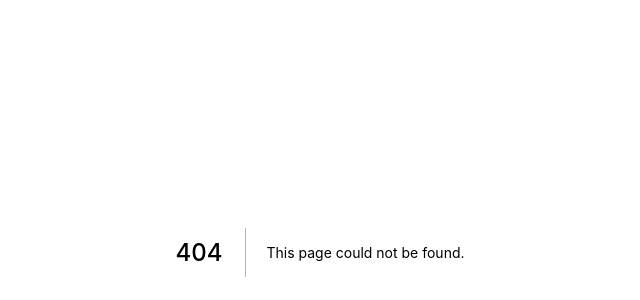
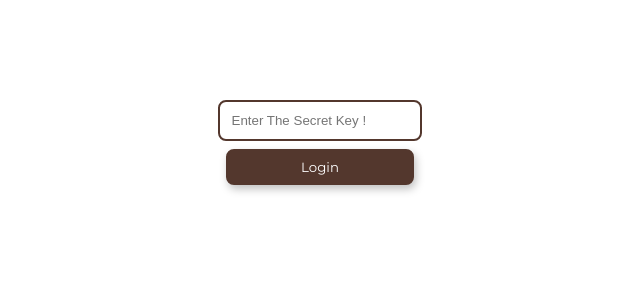
Before and after one commit to RajSolai/personal-portfolio, a Next.js app: page /adminlogin in a window 1280 px wide. Before the commit this address had no page. Shown: the part 148-448 px from the top of the page, without its empty margins (320-960 px from the left). Built offline with nearby package versions, Linux system fonts and the light colour scheme.

Commit message:
added addproject router

```diff
--- /dev/null
+++ b/pages/adminlogin/index.js
@@ -0,0 +1,34 @@
+import { useRouter } from "next/router";
+import Head from "next/head";
+import { useState } from "react";
+
+const Admin = () => {
+  const [secretKey, setSecretKey] = useState("");
+  const router = useRouter();
+  const makeLogin = () => {
+    console.log(secretKey);
+    localStorage.setItem("isLogged",true);
+    router.push("/addproject");
+  }
+  return (
+    <>
+      <Head>
+        <title>Solai Raj - Login</title>
+      </Head>
+      <div className="admin-login">
+        <div className="login-warp">
+          <div className="login-form">
+            <input
+              type="text"
+              onChange={(e) => setSecretKey(e.target.value)}
+              placeholder="Enter The Secret Key !"
+            />
+            <button type="submit" onClick={makeLogin}>Login</button>
+          </div>
+        </div>
+      </div>
+    </>
+  );
+};
+
+export default Admin;
--- a/styles/globals.css
+++ b/styles/globals.css
@@ -9,6 +9,13 @@
 .titlewrap {
   display: inline-flex;
   align-items: center;
+  font-size: 24px;
+  font-weight: bold;
+  cursor: hand;
+}
+.titlebar{
+  display: flex;
+  justify-content: space-between;
   font-size: 24px;
   font-weight: bold;
   cursor: hand;
@@ -214,6 +221,28 @@ button:hover {
   color: #764ABC;
 }
 
+.admin-login{
+  display:flex;
+  flex-direction: column;
+  justify-content: center;
+  align-items: center;
+  align-content: center;
+}
+.login-form{
+  display: flex;
+  flex-direction: column;
+}
+.login-warp{
+  margin-top: 30vh;
+}
+
+input{
+  padding: .7rem;
+  border: 2px solid var(--brown);
+  border-radius: 8px;
+  outline: none;
+}
+
 /* pixel 2 */
 @media only screen and (max-width: 411px) and (max-height: 731px) {
   .greetbox {
```
Also changed, not shown: pages/addproject/index.js (added, +22 -0 lines), pages/projects/index.js (+7 -1 lines).
